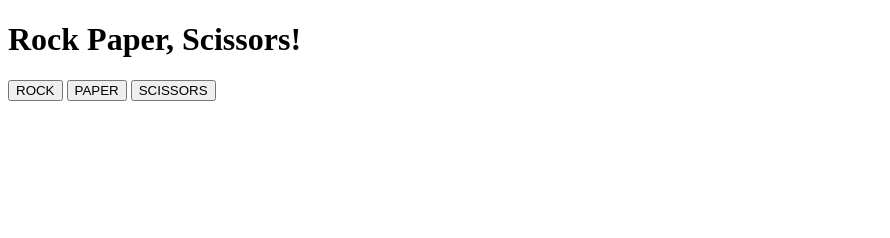
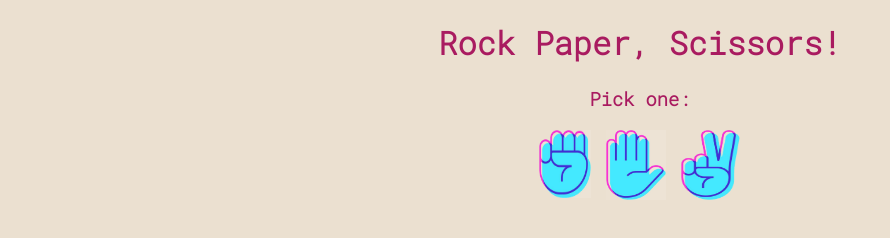
Before and after one commit to prguevarra/rock-paper-scissors-2, a plain HTML site: page index.html in a window 1280 px wide. Shown: the whole page, without its empty margins (0-890 px from the left). Drawn offline with Linux system fonts and the light colour scheme.

Commit message:
Add user interface

```diff
--- a/index.html
+++ b/index.html
@@ -4,13 +4,25 @@
     <meta charset="UTF-8">
     <meta http-equiv="X-UA-Compatible" content="IE=edge">
     <meta name="viewport" content="width=device-width, initial-scale=1.0">
+    <link rel="stylesheet" href="style.css">
+    <script src="script.js" defer></script>
     <title>Rock Paper, Scissors</title>
 </head>
 <body>
     <h1>Rock Paper, Scissors!</h1>
-    <button class='selection' data-name='rock'>ROCK</button>
-    <button class='selection' data-name='paper'>PAPER</button>
-    <button class='selection' data-name='scissors'>SCISSORS</button>
-    <script src="script.js"></script>
+    <h3>Pick one:</h3>
+    <div class='options'>
+        <div class='option'>
+            <img src='assets/rock.png' data-name='rock' width='52'height="68" >
+        </div>
+        <div class='option'>
+            <img src='assets/paper.png' data-name='paper' width='60' height="70">
+        </div>
+        <div class='option'>
+            <img src='assets/scissors.png' data-name='scissors' width='60' height="70">
+        </div>
+    </div>
+    <div id='picks-container'></div>
+    <div id='results-container'></div>
 </body>
 </html>
--- a/script.js
+++ b/script.js
@@ -1,11 +1,6 @@
-const selections = document.querySelectorAll('.selection');
-
-selections.forEach((pick) => {
-    pick.addEventListener('click', (e) => {
-        console.log(e.target.getAttribute('data-name'));
-    });
-
-});
+const selection = document.querySelectorAll('.options');
+const picksBoard = document.querySelector('#picks-container')
+const resultBoard = document.querySelector('#results-container');
 
 let computerPlay = function() {
     let randomNumber = Math.floor(Math.random()*3);
@@ -21,6 +16,18 @@ let computerPlay = function() {
             return 'invalid'
     }
 }
+
+selection.forEach((pick) => {
+    pick.addEventListener('click', playerSelect);
+});
+
+function playerSelect(e) {
+   playerSelection = e.target.getAttribute('data-name');
+   console.log(playerSelection);
+   playRound(playerSelection, computerPlay);
+}
+
+
 
 function playRound (playerSelection, computerSelection) {
     console.log('Player: ' + playerSelection + ' Computer:' + computerSelection);
@@ -41,7 +48,6 @@ function game() {
     // playerScore = 0;
     // computerScore = 0;
     // for (let i = 0; i < 5; i ++) {
-        const playerSelection = prompt('You bet?','Rock, Paper or Scissors?').toLowerCase();
         const computerSelection = computerPlay();
         let result = playRound(playerSelection, computerSelection);
 
--- a/style.css
+++ b/style.css
@@ -0,0 +1,25 @@
+@import url('https://fonts.googleapis.com/css2?family=Roboto+Mono:wght@300&display=swap');
+
+:root {
+    --champagne: #EBE0D0;
+    --hot-pink: #EC9EC0;
+    --fuchsia:  #FF0080;
+    --pink: #A91B60;
+}
+
+body {
+    background-color: #EBE0D0;
+    color: var(--pink);
+    font-family: 'Roboto Mono', monospace;
+    text-align: center;
+}
+
+h1 {
+    color: var(--pink);
+}
+
+.options {
+    display: flex;
+    justify-content: center;
+    gap: 15px;
+}
```
Also changed, not shown: assets/paper.png (added), assets/rock.png (added), assets/scissors.png (added).
